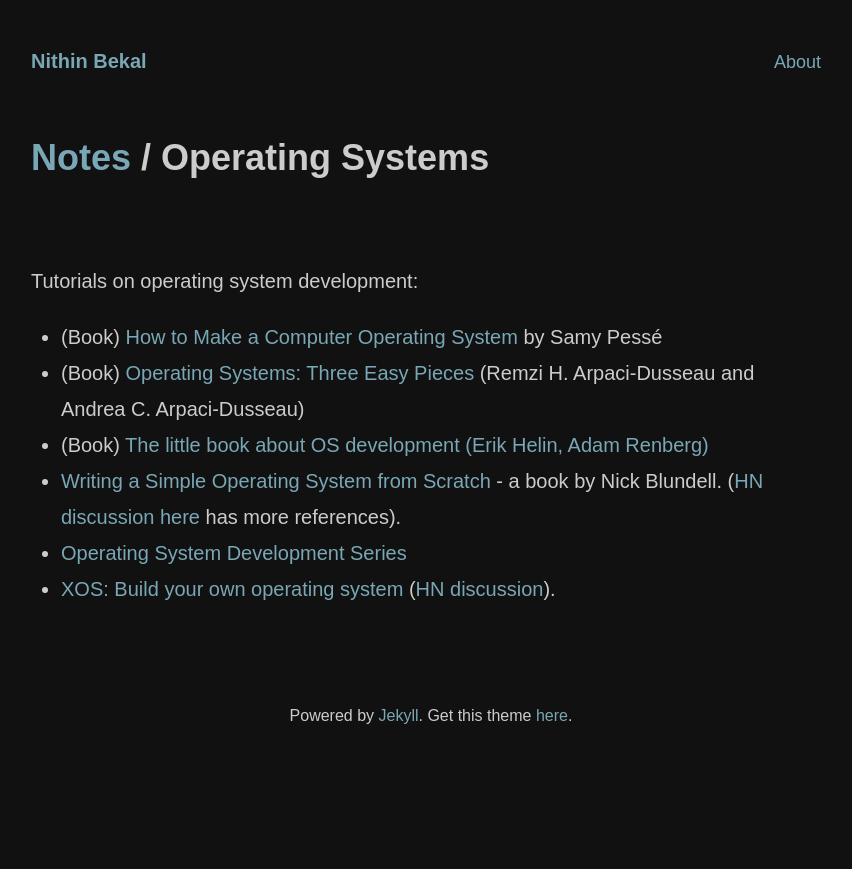
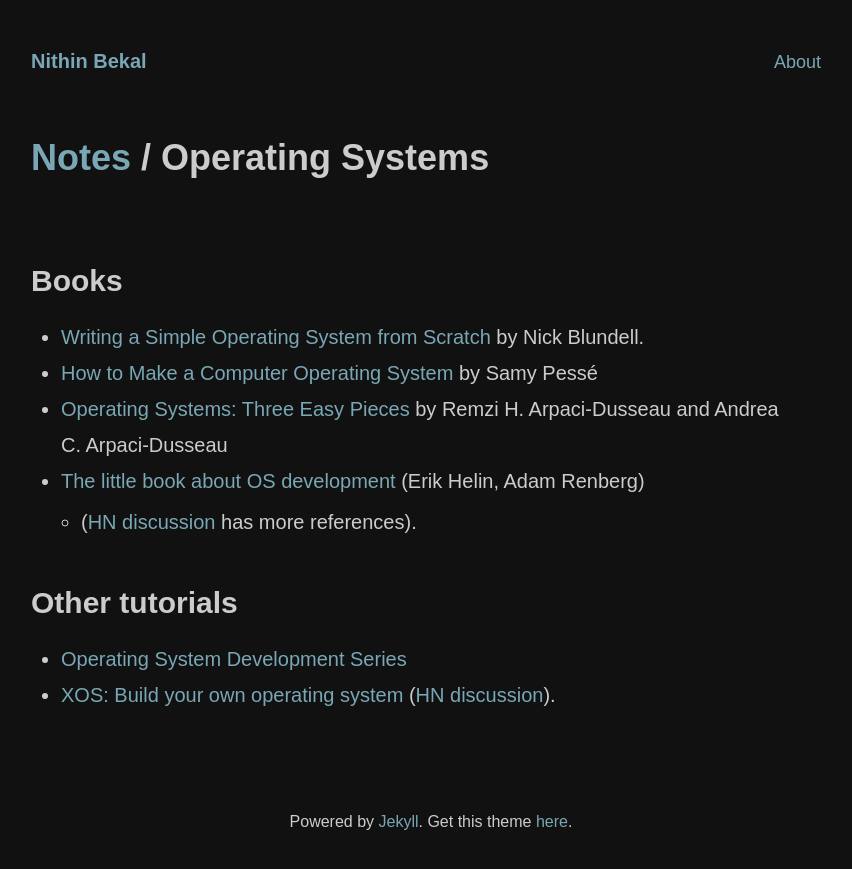
Before and after one commit to nithinbekal/nithinbekal.github.io, a Jekyll site: the page built from notes/os.md, in a window 1280 px wide. Shown: the top 869 px of the page, without its empty margins (209-1061 px from the left). Built offline with Jekyll 4.4.1, drawn with Linux system fonts in a browser that asks for light colours.

Commit message:
Cleanup notes section

```diff
--- a/notes/os.md
+++ b/notes/os.md
@@ -4,19 +4,20 @@ title: "Operating Systems"
 date:  2014-11-03 22:33:46
 ---
 
-Tutorials on operating system development:
+## Books
 
-- (Book)
-  [How to Make a Computer Operating System](https://samypesse.gitbooks.io/how-to-create-an-operating-system/content/)
+- [Writing a Simple Operating System from Scratch](http://www.cs.bham.ac.uk/~exr/lectures/opsys/10_11/lectures/os-dev.pdf)
+  by Nick Blundell.
+- [How to Make a Computer Operating System](https://samypesse.gitbooks.io/how-to-create-an-operating-system/content/)
   by Samy Pessé
-- (Book)
-  [Operating Systems: Three Easy Pieces](http://pages.cs.wisc.edu/~remzi/OSTEP/)
-  (Remzi H. Arpaci-Dusseau and Andrea C. Arpaci-Dusseau)
-- (Book)
-  [The little book about OS development (Erik Helin, Adam Renberg)](http://littleosbook.github.io)
-- [Writing a Simple Operating System from Scratch](http://www.cs.bham.ac.uk/~exr/lectures/opsys/10_11/lectures/os-dev.pdf) -
-  a book by Nick Blundell.
-  ([HN discussion here](https://news.ycombinator.com/item?id=8380822)
-  has more references).
+- [Operating Systems: Three Easy Pieces](http://pages.cs.wisc.edu/~remzi/OSTEP/)
+  by Remzi H. Arpaci-Dusseau and Andrea C. Arpaci-Dusseau
+- [The little book about OS development](http://littleosbook.github.io)
+  (Erik Helin, Adam Renberg)
+  - ([HN discussion](https://news.ycombinator.com/item?id=8380822)
+    has more references).
+
+## Other tutorials
+
 - [Operating System Development Series](http://www.brokenthorn.com/Resources/OSDevIndex.html)
 - [XOS: Build your own operating system](http://xosnitc.github.io/index.html) ([HN discussion](https://news.ycombinator.com/item?id=8452280)).
```
Also changed, not shown: notes/aws.md (deleted, +0 -7 lines), notes/books.md (+26 -26 lines), notes/crystal.md (+1 -1 lines), notes/elm.md (+1 -1 lines), notes/hubot.md (deleted, +0 -20 lines), notes/osx.md (deleted, +0 -13 lines), notes/programming-humor.md (deleted, +0 -17 lines), notes/rails-new.md (deleted, +0 -25 lines), notes/vim-tips.md (deleted, +0 -18 lines).
